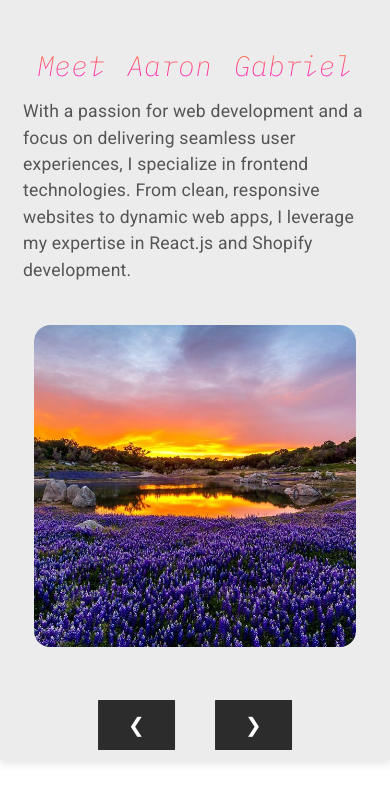
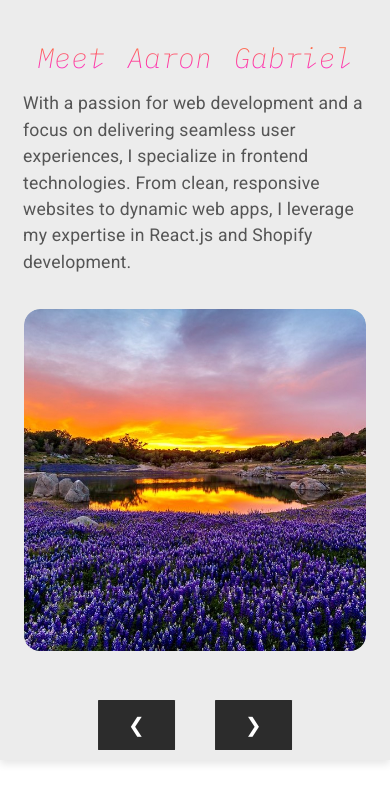
Before and after one commit to AaronGabriel147/project-gallery, a Next.js app: page /HeroSection in a window 390 px wide. Shown: the top 802 px of the page. Built offline with nearby package versions, Linux system fonts and the light colour scheme.

Commit message:
mobile phase 1 complete

```diff
--- a/pages/HeroSection.js
+++ b/pages/HeroSection.js
@@ -15,6 +15,7 @@ import petmakerGIF from '../public/petmakerGIF.gif';
 import tuttos from '../public/tuttos.png';
 
 import petmakerDesktopSS from '../public/petmakerDesktopSS.png';
+import sefiaTemplate from '../public/sefiaTemplate.png';
 
 
 
@@ -27,7 +28,7 @@ const slides = [
     {
         title: "Full Stack Solutions",
         description: "I specialize in building full-stack applications, handling both frontend and backend seamlessly. My skills include Node.js, Express, and database management with MongoDB and PostgreSQL.",
-        images: [xfolsom, plants, petmakerDesktopSS]
+        images: [sefiaTemplate, plants, petmakerDesktopSS]
     },
     {
         title: "E-Commerce Expert",
--- a/styles/globals.css
+++ b/styles/globals.css
@@ -354,19 +354,21 @@ button:hover {
 .hero-section {
   display: flex;
   justify-content: space-between;
-  align-items: center;
+  /* align-items: center; */
+  align-items: flex-start;
   padding: 1%;
+  padding-top: 70px;
   /* max-width: 1528px; */
   /* min-height: 80vh; */
   /* max-height: 100vh; */
-  min-height: 90vh;
+  min-height: 70vh;
   /* margin: 50px auto; */
   background-color: #f6f6f6;
   box-shadow: 0 4px 8px rgba(0, 0, 0, 0.1);
   /* padding-left: 2%; */
   /* border: 2px solid cyan; */
   position: relative; /* @@@ Ensure the hero section is relative for positioning the arrows */
-background-color: #ececec;
+   background-color: #ececec;
   /* background: rgb(32,170,190); */
   /* background: linear-gradient(324deg, rgba(32,170,190,1) 17%, rgba(18,199,226,1) 84%, rgba(129,216,208,1) 100%); */
 }
@@ -406,7 +408,7 @@ background-color: #ececec;
   /* border: 2px solid rgb(212, 209, 209); */
   max-width: 65%;
   justify-items: center;
-  align-items: center;
+  /* align-items: center; */
 }
 
 .image-item:nth-child(1) {
@@ -506,6 +508,8 @@ background-color: #ececec;
     /* justify-content: center; */
     /* justify-content: flex-start; */
     justify-content: space-around;
+    padding-top: 0;
+    /* border: 2px solid green; */
   }
 
   .image-gallery {
@@ -514,11 +518,21 @@ background-color: #ececec;
     gap: 10px;
     /* margin-bottom: 400px; */
     /* align-items: center; */
+  /* border: 2px solid blue; */
+  min-width: 100%;
+  padding-left: 20px;
+  padding-right: 20px;
+
+
   }
 
   .image-item {
-    width: 130% !important; /* @@@ Ensure images take up 90% of container width on mobile */
-    max-width: 130% !important; /* @@@ Make sure images are not restricted by any built-in max-widths */
+    /* width: 130% !important;  */
+    /* max-width: 130% !important;  */
+  /* border: 2px solid red; */
+  /* padding-left: 50px; */
+
+
   }
 
   .image-item:nth-child(n+2) {
```
Also changed, not shown: public/sefiaTemplate.png (added).
